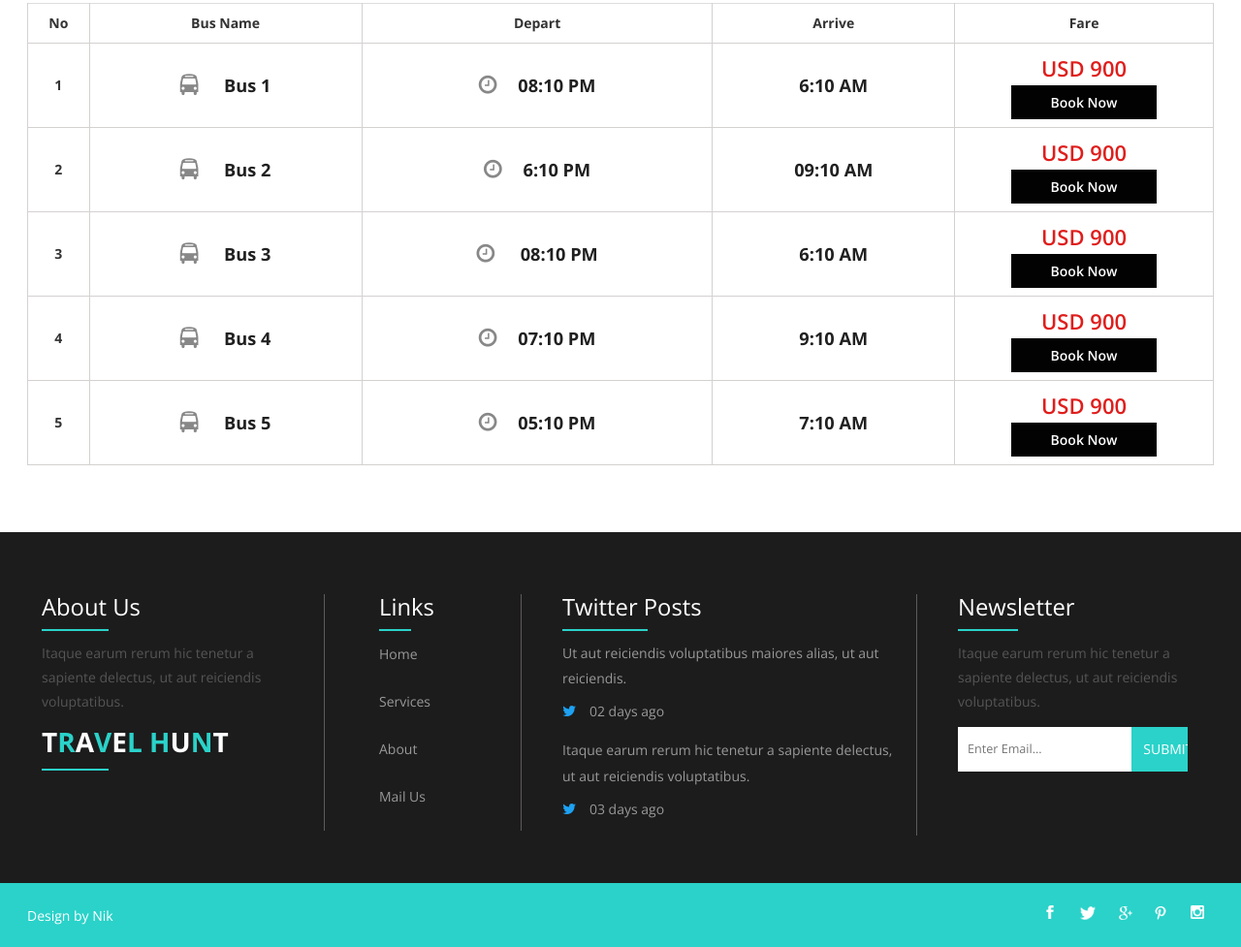
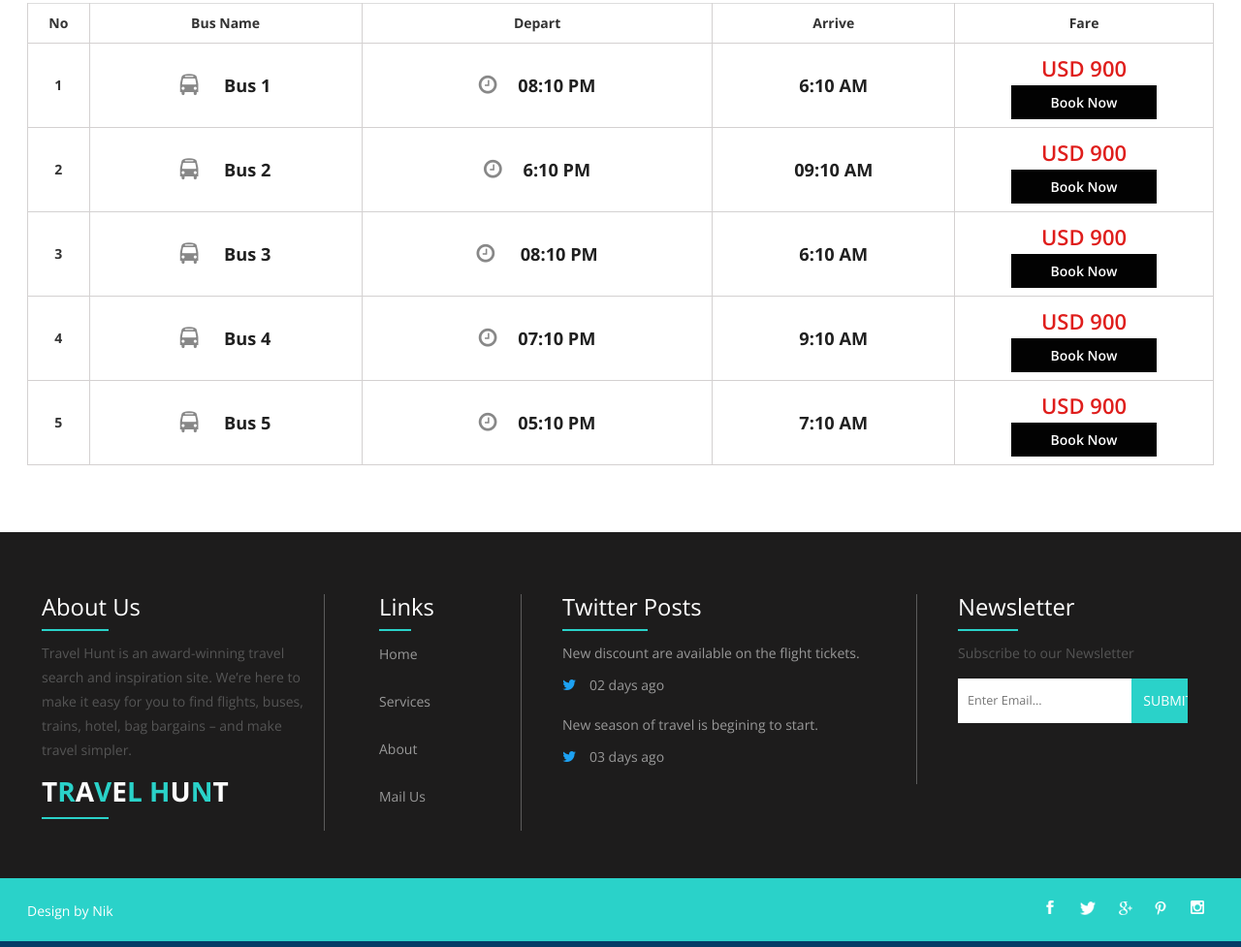
Before and after one commit to CapNik2002/Travel-Hunt, a plain HTML site: page bus-single.html in a window 1280 px wide. Shown: the part 664-1641 px from the top of the page at 97% size. Drawn offline with nearby package versions, Linux system fonts and the light colour scheme.

Commit message:
Add files via upload

```diff
--- a/bus-single.html
+++ b/bus-single.html
@@ -372,8 +372,7 @@
     <div class="w3agile footer">
 		<div class="col-md-3 w3agile_footer_grid">
 			<h3>About Us</h3>
-				<p>Itaque earum rerum hic tenetur a sapiente delectus, ut aut reiciendis
-					voluptatibus.</p>
+			<p>Travel Hunt is an award-winning travel search and inspiration site. We’re here to make it easy for you to find flights, buses, trains, hotel, bag bargains – and make travel simpler.</p>
 			<h3 class="logo"><a href="main.html">T<span>r</span>a<span>v</span>e<span>l</span> <span>H</span>u<span>n</span>t</a></h3>
 		</div>
 		<div class="col-md-2 w3agile_footer_grid">
@@ -388,18 +387,17 @@
 		<div class="col-md-4 w3agile_footer_grid">
 			<h3>Twitter Posts</h3>
 			<ul class="w3agile_footer_grid_list">
-					  <li>Ut aut reiciendis voluptatibus maiores alias, ut aut reiciendis.
+				<li>New discount are available on the flight tickets.
 					<span><i class="fa fa-twitter" aria-hidden="true"></i> 02 days ago</span></li>
-					  <li>Itaque earum rerum hic tenetur a sapiente delectus, ut aut reiciendis
-						voluptatibus.<span><i class="fa fa-twitter" aria-hidden="true"></i> 03 days ago</span></li>
+				<li>New season of travel is begining to start.<span><i class="fa fa-twitter" aria-hidden="true"></i> 03 days ago</span></li>
 			</ul>
 		</div>
 		<div class="col-md-3 w3agile_footer_grid">
 			<h3>Newsletter</h3>
-				<p>Itaque earum rerum hic tenetur a sapiente delectus, ut aut reiciendis voluptatibus.</p>
+			<p>Subscribe to our Newsletter</p>
 			<ul class="social">
 				<form action="#" method="post">
-					  <input type="text" name="Enter Email" placeholder="Enter Email..." required="">
+				  <input type="text" name="Email" placeholder="Enter Email..." required="">
 
 				 <input type="submit" value="Submit">
 				 <div class="clearfix"></div>
```
Also changed, not shown: about.html (+4 -6 lines), bus.html (+4 -6 lines), contact.html (+5 -7 lines), destination.html (+8 -9 lines), flight-single.html (+4 -6 lines), flight.html (+4 -6 lines), hotel-single.html (+4 -6 lines), hotel.html (+4 -6 lines), payment.html (+4 -6 lines), short-codes.html (+4 -6 lines), train-single.html (+4 -6 lines), train.html (+4 -6 lines). Lines whose indentation alone changed are shown as unchanged.
